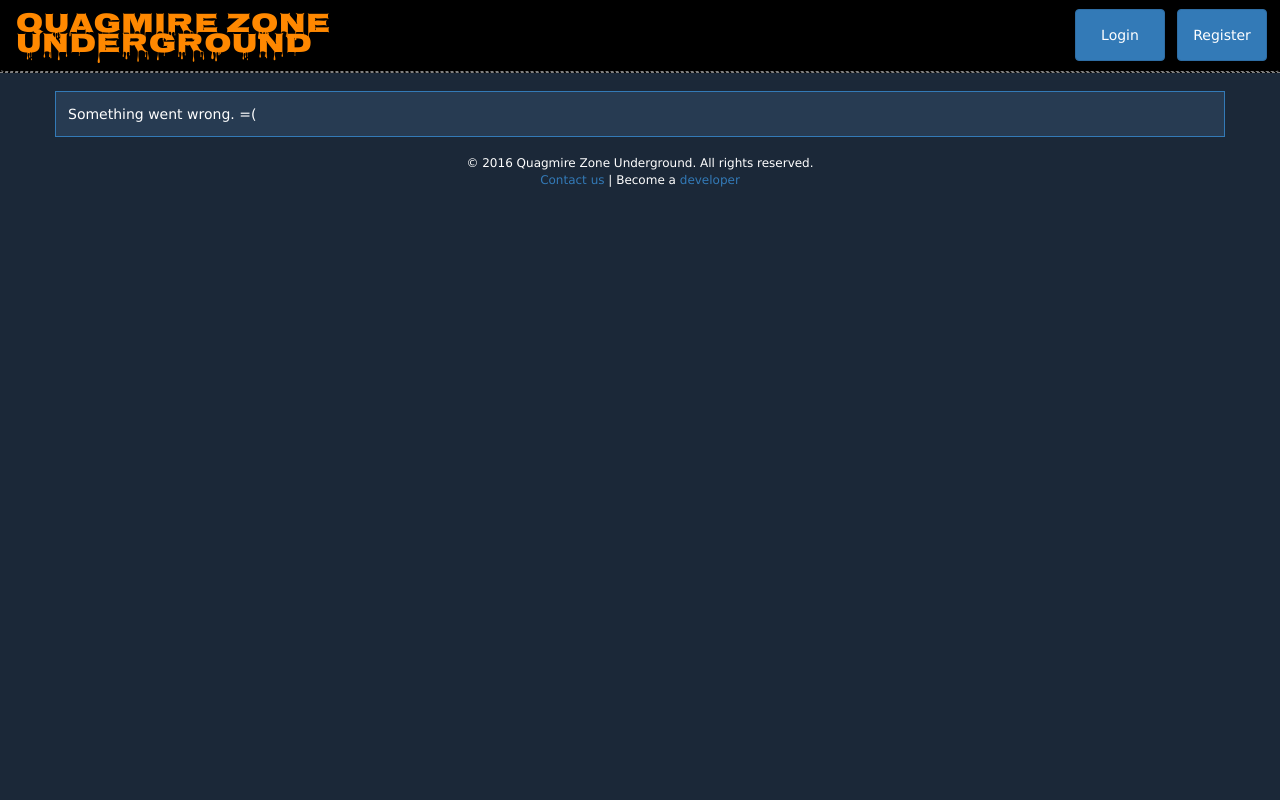
After one commit to mmKALLL/wsd-gamestore, a Django app: template gamestore/gamestore/templates/error.html in a window 1280 px wide. The commit adds this page. Run offline with Django 3.2, Linux system fonts and the light colour scheme; the template is opened without the code that fills it, so the values that code supplies are empty; some libraries are stand-ins or nearby versions.

Commit message:
Error messages when adding games made sensible and truly beautiful

```diff
--- a/gamestore/gamestore/static/quagmire.css
+++ b/gamestore/gamestore/static/quagmire.css
@@ -144,6 +144,13 @@ header {
 	padding: 12px;
 }
 
+.error {
+	background-color: #FF4444;
+	border: 1px solid #A0A0A0;
+	margin: 18px 0;
+	padding: 12px;
+}
+
 .name {
 	font-size: 30px;
 	color: #66A4DF;
--- /dev/null
+++ b/gamestore/gamestore/templates/error.html
@@ -0,0 +1,51 @@
+{% load staticfiles %}
+<html>
+    <head>
+        <meta charset="UTF-8">
+        <meta name="viewport" content="width=device-width, initial-scale=1">
+        <title>Quagmire Zone Underground</title>
+        <link rel="stylesheet" href="https://maxcdn.bootstrapcdn.com/bootstrap/3.3.6/css/bootstrap.min.css" integrity="sha384-1q8mTJOASx8j1Au+a5WDVnPi2lkFfwwEAa8hDDdjZlpLegxhjVME1fgjWPGmkzs7" crossorigin="anonymous">
+        <link rel="stylesheet" type="text/css" href="https://fonts.googleapis.com/css?family=Nosifer">
+        <link rel="stylesheet" type="text/css" href="{% static 'quagmire.css' %}">
+        <link rel="shortcut icon" href="{% static 'quagzone.ico' %}" type="image/x-icon">
+    </head>
+    <body>
+        <header>
+            <nav class="navbar">
+                <ul class="nav navbar-nav">
+                    <li class="title"><a href="/">Quagmire Zone<br>Underground</a></li>
+                </ul>
+                <div class="navbar-collapse">
+                    <ul class="nav navbar-nav navbar-right">
+                        {% if user.is_authenticated %}
+                            <li>
+                                <a href="/user/{{ user.username }}" class="btn btn-primary navbar-btn">{{ user.username }}</a>
+                            </li>
+                            {% if user.userextension.isDeveloper %}
+                                <li>
+                                    <a href="/developer/{{ user.username }}" class="btn btn-success navbar-btn">Developer page</a>
+                                </li>
+                            {% endif %}
+                            <li>
+                                <a href="/logout" class="btn btn-link navbar-btn" role="button">Logout</a>
+                            </li>
+                        {% else %}
+                            <li>
+                                <a href="/login" class="btn btn-primary navbar-btn" role="button">Login</a>
+                            </li>
+                            <li>
+                                <a href="/register" class="btn btn-primary navbar-btn" role="button">Register</a>
+                            </li>
+                        {% endif %}
+                    </ul>
+                </div>
+            </nav>
+        </header>
+        <div class="container">
+            <div class="row">
+                <div class="generic">Something went wrong. =(</div>
+            </div>
+        </div>
+        <footer class="footer">&copy; 2016 Quagmire Zone Underground. All rights reserved.<br><a href="mailto:vskatshuma@gmail.com">Contact us</a> | Become a <a href="/developerinfo">developer</a></footer>
+    </body>
+</html>
```
Also changed, not shown: gamestore/gamestore/templates/developer_page.html (+17 -0 lines), gamestore/gamestore/views.py (+60 -62 lines), gamestore/db.sqlite3, 1 other file.
